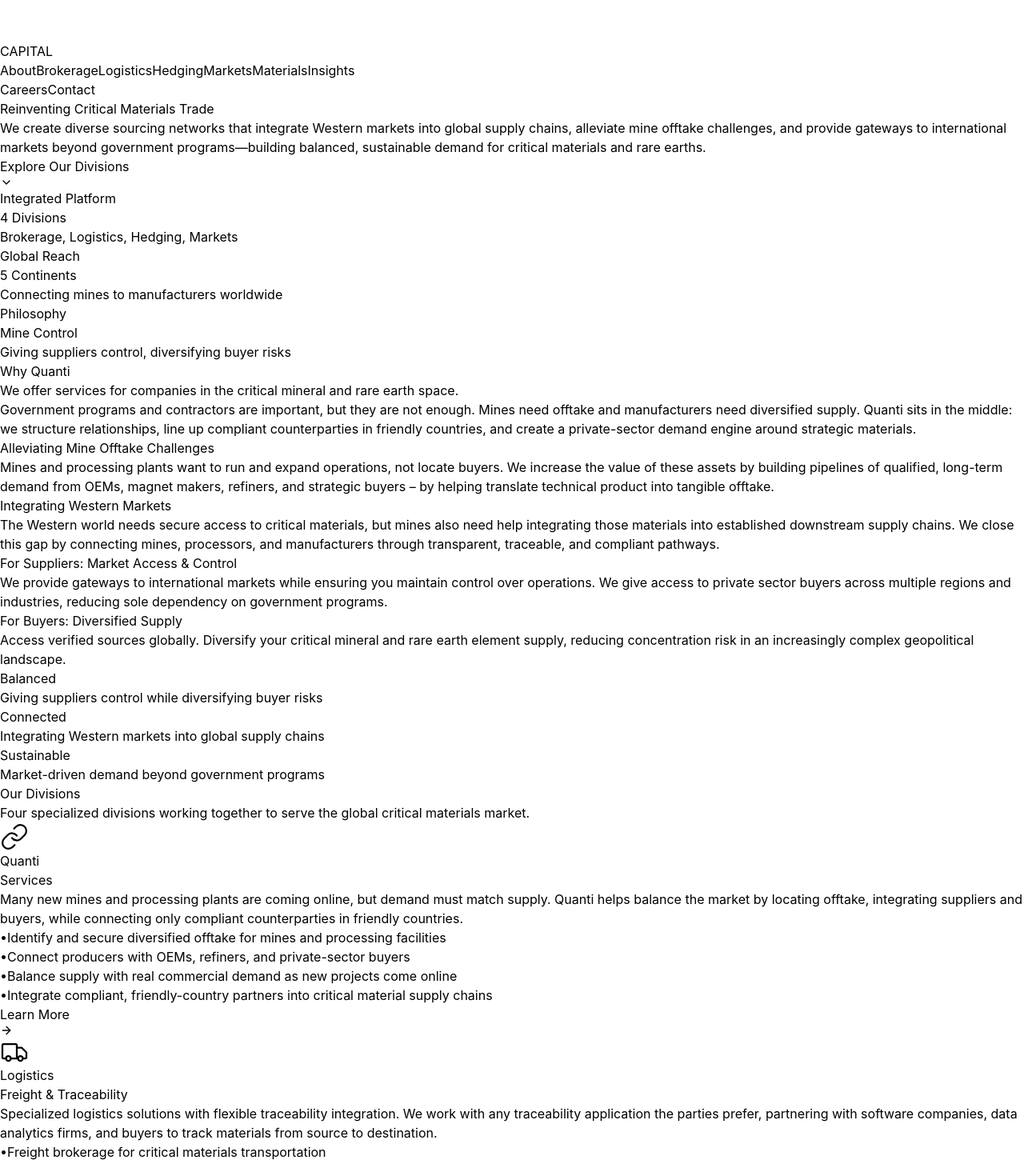
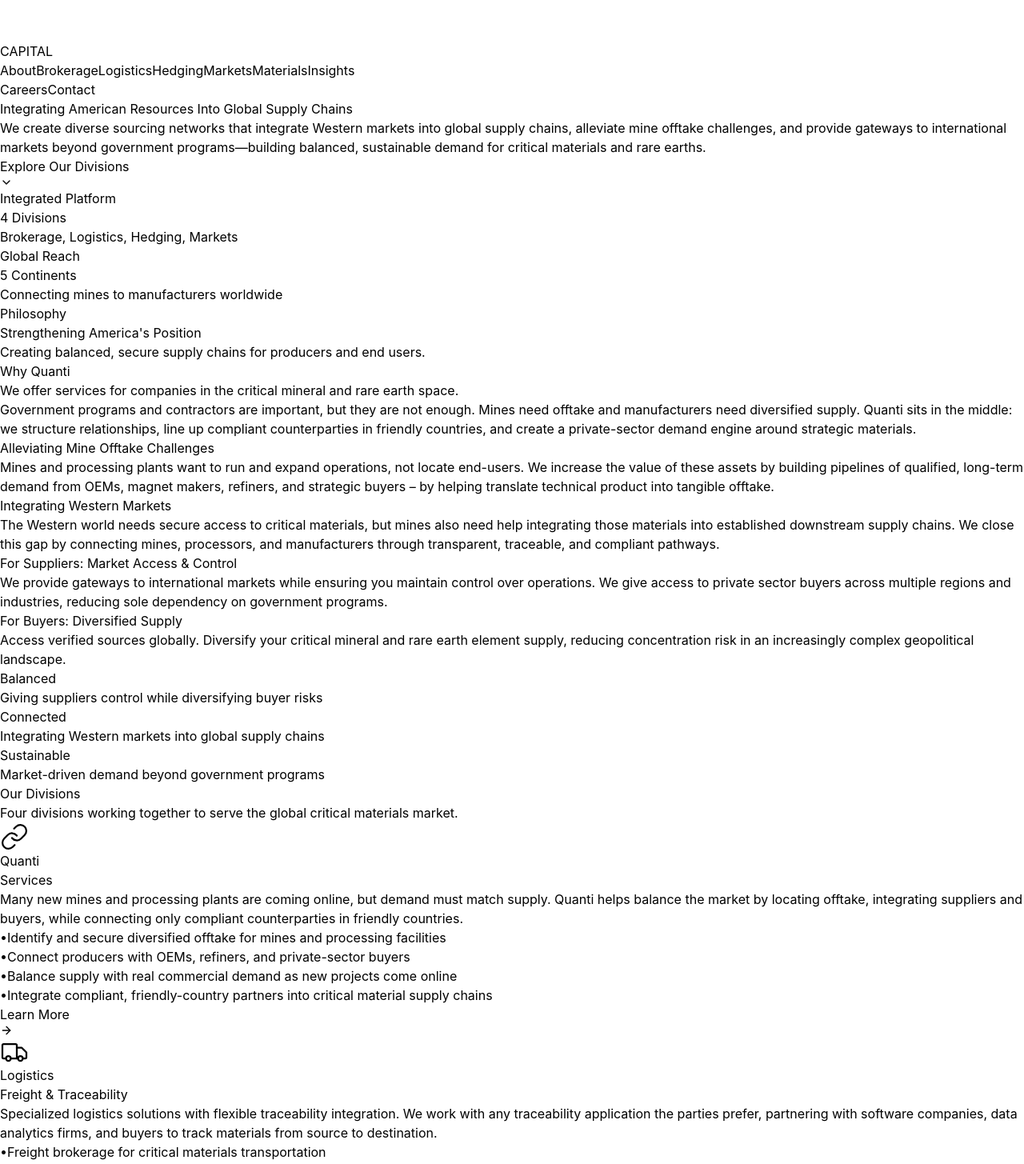
Before and after one commit to quantisam/quanti-capital-website, a React (Vite) app: page / in a window 1280 px wide. Shown: the part 740-2195 px from the top of the page at 80% size. Built offline with nearby package versions, Linux system fonts and the light colour scheme.

Commit message:
Update App.jsx

```diff
--- a/src/App.jsx
+++ b/src/App.jsx
@@ -106,7 +106,7 @@
         <div className="max-w-7xl mx-auto">
           <div className="max-w-4xl">
             <h1 className="text-5xl md:text-7xl font-light leading-tight mb-8 tracking-tight">
-              Reinventing Critical Materials Trade
+              Integrating American Resources Into Global Supply Chains
             </h1>
             <p className="text-xl md:text-2xl text-zinc-600 font-light leading-relaxed max-w-3xl">
               We create diverse sourcing networks that integrate Western markets into global supply chains, alleviate mine offtake challenges, and provide gateways to international markets beyond government programs—building balanced, sustainable demand for critical materials and rare earths.
@@ -138,8 +138,8 @@
             </div>
             <div>
               <div className="text-sm text-zinc-500 uppercase tracking-wider mb-3">Philosophy</div>
-              <div className="text-4xl font-light mb-2">Mine Control</div>
-              <div className="text-sm text-zinc-600 font-light">Giving suppliers control, diversifying buyer risks</div>
+              <div className="text-4xl font-light mb-2">Strengthening America's Position</div>
+              <div className="text-sm text-zinc-600 font-light">Creating balanced, secure supply chains for producers and end users.</div>
             </div>
           </div>
         </div>
@@ -162,7 +162,7 @@
             <div className="border-l-2 border-zinc-700 pl-8">
               <h4 className="text-2xl font-light mb-4">Alleviating Mine Offtake Challenges</h4>
               <p className="text-zinc-300 font-light leading-relaxed mb-6">
-                Mines and processing plants want to run and expand operations, not locate buyers. We increase the value of these assets by building pipelines of qualified, long-term demand from OEMs, magnet makers, refiners, and strategic buyers – by helping translate technical product into tangible offtake.
+                Mines and processing plants want to run and expand operations, not locate end-users. We increase the value of these assets by building pipelines of qualified, long-term demand from OEMs, magnet makers, refiners, and strategic buyers – by helping translate technical product into tangible offtake.
               </p>
             </div>
 
@@ -213,7 +213,7 @@
           <div className="mb-16">
             <h2 className="text-sm text-zinc-500 uppercase tracking-wider mb-6">Our Divisions</h2>
             <h3 className="text-4xl md:text-5xl font-light leading-tight max-w-3xl">
-              Four specialized divisions working together to serve the global critical materials market.
+              Four divisions working together to serve the global critical materials market.
             </h3>
           </div>
 
@@ -352,7 +352,7 @@
               Moving critical materials with complete transparency and traceability.
             </h3>
             <p className="text-xl text-zinc-300 font-light leading-relaxed max-w-3xl">
-              We provide specialized freight brokerage for critical materials transportation and work with any traceability system the parties prefer—integrating mines, software partners, data analytics firms, and buyers to track materials from source to destination.
+              We provide specialized freight brokerage for critical materials transportation and work with any traceability system the parties prefer—integrating mines, processing facilities, software partners, and end-users to track materials from source to destination.
             </p>
           </div>
 
@@ -423,7 +423,7 @@
                 Traceability Partnership Ecosystem
               </h3>
               <p className="text-xl text-zinc-300 font-light leading-relaxed max-w-3xl">
-                Complete supply chain traceability requires coordination across multiple parties. We facilitate partnerships between mines, technology providers, analytics firms, and buyers to create transparent, compliant supply chains.
+                Complete supply chain traceability requires coordination across multiple parties. We facilitate partnerships between mines, processing, technology providers, and end-users to create transparent, compliant supply chains.
               </p>
             </div>
 
@@ -435,19 +435,19 @@
                 </p>
               </div>
               <div className="bg-zinc-900 p-6 border border-zinc-800">
+                <div className="text-lg font-light mb-3">Processing Facilities</div>
+                <p className="text-sm text-zinc-400 font-light">
+                  Clear communication and transparency in any change of the material
+                </p>
+              </div>
+              <div className="bg-zinc-900 p-6 border border-zinc-800">
                 <div className="text-lg font-light mb-3">Software Partners</div>
                 <p className="text-sm text-zinc-400 font-light">
                   Digital tracking platforms for real-time material movement and chain of custody
                 </p>
               </div>
               <div className="bg-zinc-900 p-6 border border-zinc-800">
-                <div className="text-lg font-light mb-3">Data Analytics</div>
-                <p className="text-sm text-zinc-400 font-light">
-                  Advanced analytics for compliance reporting and supply chain insights
-                </p>
-              </div>
-              <div className="bg-zinc-900 p-6 border border-zinc-800">
-                <div className="text-lg font-light mb-3">Buyers</div>
+                <div className="text-lg font-light mb-3">End-Users</div>
                 <p className="text-sm text-zinc-400 font-light">
                   Complete visibility into material provenance and compliance verification
                 </p>
@@ -463,7 +463,7 @@
                 </div>
                 <div>
                   <div className="text-sm text-zinc-500 uppercase tracking-wider mb-2">Supply Chain Integrity</div>
-                  <p className="text-sm text-zinc-300 font-light">Preventing fraud, ensuring authenticity, and maintaining quality throughout the chain</p>
+                  <p className="text-sm text-zinc-300 font-light">Preventing fraud, ensuring authenticity, and maintaining quality throughout the chain.</p>
                 </div>
                 <div>
                   <div className="text-sm text-zinc-500 uppercase tracking-wider mb-2">Market Access</div>
@@ -482,24 +482,24 @@
             <div>
               <h2 className="text-sm text-zinc-500 uppercase tracking-wider mb-6">Hedging</h2>
               <h3 className="text-4xl md:text-5xl font-light leading-tight mb-8">
-                Partnering with FCMs to manage price risk for buyers and sellers.
+                Partnering with FCMs to manage price risk.
               </h3>
               <p className="text-lg text-zinc-600 font-light leading-relaxed mb-8">
-                Critical materials markets face significant price volatility. We partner with Futures Commission Merchants (FCMs) to provide comprehensive hedging solutions that help both buyers and sellers manage price risk and market uncertainties.
+                We understand critical minerals and rare earth markets face significant price volatility. We acknowledge that these markets are illiquid and some do not exists. That is why Quanti partners with Futures Commission Merchants (FCMs) to provide comprehensive hedging solutions that help both buyers and sellers manage price risk and market uncertainties.
               </p>
 
               <div className="space-y-6">
                 <div className="border-l-2 border-zinc-300 pl-6">
                   <h4 className="text-xl font-light mb-2">FCM Partnerships</h4>
-                  <p className="text-sm text-zinc-600 font-light">Working with established Futures Commission Merchants to access commodity markets and hedging instruments for critical materials.</p>
+                  <p className="text-sm text-zinc-600 font-light">Working with established Futures Commission Merchants to access commodity markets and hedging instruments for critical minerals and rare earth's.</p>
                 </div>
                 <div className="border-l-2 border-zinc-300 pl-6">
                   <h4 className="text-xl font-light mb-2">Price Protection</h4>
-                  <p className="text-sm text-zinc-600 font-light">Helping mines lock in favorable prices for future production and buyers secure predictable costs for material inputs.</p>
+                  <p className="text-sm text-zinc-600 font-light">Helping members in the supply chain lock in favorable prices for future production and helping secure predictable costs for material inputs.</p>
                 </div>
                 <div className="border-l-2 border-zinc-300 pl-6">
                   <h4 className="text-xl font-light mb-2">Volatility Management</h4>
-                  <p className="text-sm text-zinc-600 font-light">Strategies to manage market swings and reduce exposure to dramatic price fluctuations in critical materials markets.</p>
+                  <p className="text-sm text-zinc-600 font-light">Strategies to manage market swings and reduce exposure to dramatic price fluctuations in critical mineral markets.</p>
                 </div>
               </div>
             </div>
```
